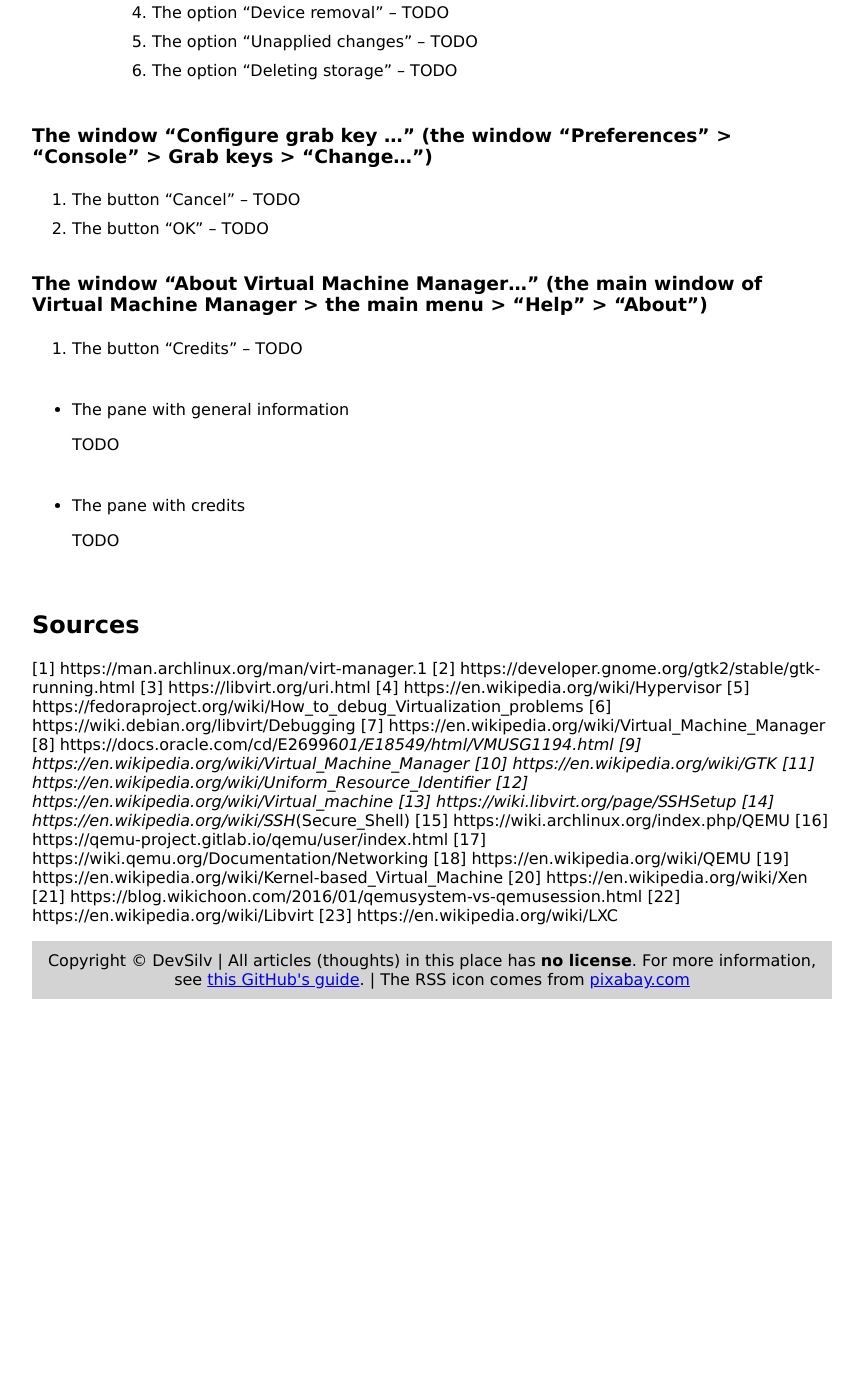
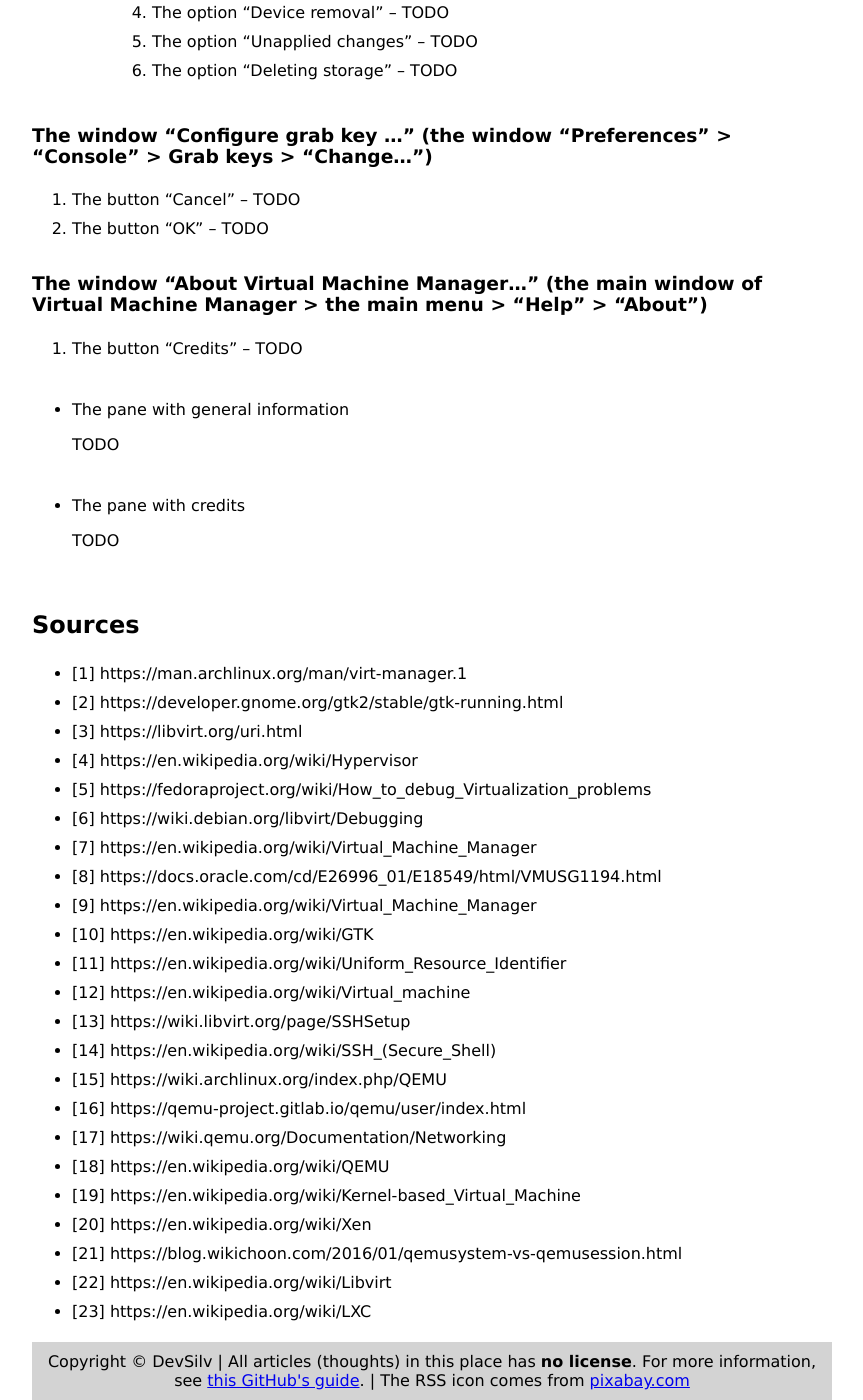
Before and after one commit to DevSilv/DevSilv.github.io, a Jekyll site: the page built from _posts/2021/02/28/2021-02-28-virt-manager-options-and-info.md, in a window 1280 px wide and 1400 px high, scrolled down 33512 px. Shown: the whole window, without its empty margins (208-1071 px from the left). Built offline with Jekyll 4.4.1, drawn with Linux system fonts in a browser that asks for light colours; before the commit the page ends 34511 px from its top, so only the background shows below that.

Commit message:
Fix an article
Fix the markdown syntax.

```diff
--- a/_posts/2021/02/28/2021-02-28-virt-manager-options-and-info.md
+++ b/_posts/2021/02/28/2021-02-28-virt-manager-options-and-info.md
@@ -1278,26 +1278,26 @@
 
 ## Sources
 
-[1] https://man.archlinux.org/man/virt-manager.1
-[2] https://developer.gnome.org/gtk2/stable/gtk-running.html
-[3] https://libvirt.org/uri.html
-[4] https://en.wikipedia.org/wiki/Hypervisor
-[5] https://fedoraproject.org/wiki/How_to_debug_Virtualization_problems
-[6] https://wiki.debian.org/libvirt/Debugging
-[7] https://en.wikipedia.org/wiki/Virtual_Machine_Manager
-[8] https://docs.oracle.com/cd/E26996_01/E18549/html/VMUSG1194.html
-[9] https://en.wikipedia.org/wiki/Virtual_Machine_Manager
-[10] https://en.wikipedia.org/wiki/GTK
-[11] https://en.wikipedia.org/wiki/Uniform_Resource_Identifier
-[12] https://en.wikipedia.org/wiki/Virtual_machine
-[13] https://wiki.libvirt.org/page/SSHSetup
-[14] https://en.wikipedia.org/wiki/SSH_(Secure_Shell)
-[15] https://wiki.archlinux.org/index.php/QEMU
-[16] https://qemu-project.gitlab.io/qemu/user/index.html
-[17] https://wiki.qemu.org/Documentation/Networking
-[18] https://en.wikipedia.org/wiki/QEMU
-[19] https://en.wikipedia.org/wiki/Kernel-based_Virtual_Machine
-[20] https://en.wikipedia.org/wiki/Xen
-[21] https://blog.wikichoon.com/2016/01/qemusystem-vs-qemusession.html
-[22] https://en.wikipedia.org/wiki/Libvirt
-[23] https://en.wikipedia.org/wiki/LXC
+- [1] https://man.archlinux.org/man/virt-manager.1
+- [2] https://developer.gnome.org/gtk2/stable/gtk-running.html
+- [3] https://libvirt.org/uri.html
+- [4] https://en.wikipedia.org/wiki/Hypervisor
+- [5] https://fedoraproject.org/wiki/How_to_debug_Virtualization_problems
+- [6] https://wiki.debian.org/libvirt/Debugging
+- [7] https://en.wikipedia.org/wiki/Virtual_Machine_Manager
+- [8] https://docs.oracle.com/cd/E26996_01/E18549/html/VMUSG1194.html
+- [9] https://en.wikipedia.org/wiki/Virtual_Machine_Manager
+- [10] https://en.wikipedia.org/wiki/GTK
+- [11] https://en.wikipedia.org/wiki/Uniform_Resource_Identifier
+- [12] https://en.wikipedia.org/wiki/Virtual_machine
+- [13] https://wiki.libvirt.org/page/SSHSetup
+- [14] https://en.wikipedia.org/wiki/SSH_(Secure_Shell)
+- [15] https://wiki.archlinux.org/index.php/QEMU
+- [16] https://qemu-project.gitlab.io/qemu/user/index.html
+- [17] https://wiki.qemu.org/Documentation/Networking
+- [18] https://en.wikipedia.org/wiki/QEMU
+- [19] https://en.wikipedia.org/wiki/Kernel-based_Virtual_Machine
+- [20] https://en.wikipedia.org/wiki/Xen
+- [21] https://blog.wikichoon.com/2016/01/qemusystem-vs-qemusession.html
+- [22] https://en.wikipedia.org/wiki/Libvirt
+- [23] https://en.wikipedia.org/wiki/LXC
```
